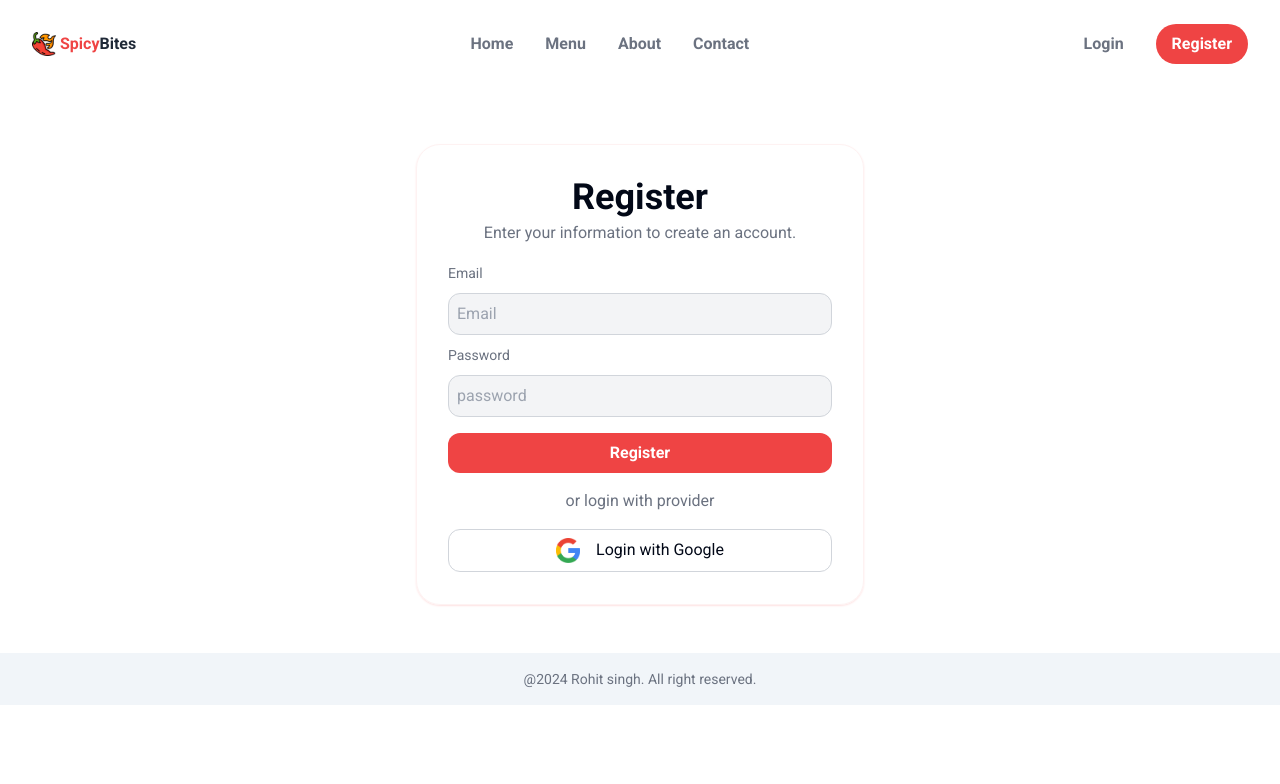
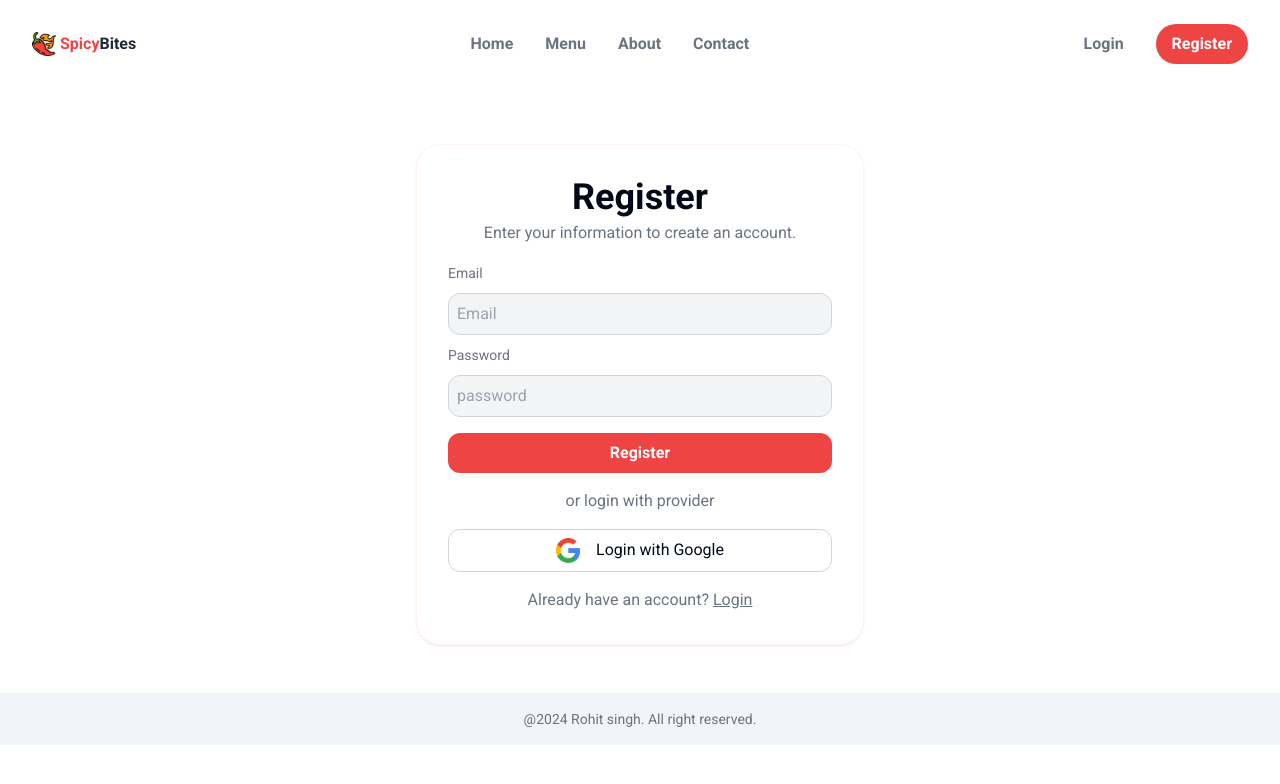
Before and after one commit to rohitsingh93300/spicybites, a Next.js app: page /register in a window 1280 px wide. Shown: the top 784 px of the page. Built offline with nearby package versions, Linux system fonts and the light colour scheme.

Commit message:
register and fix bug

```diff
--- a/src/app/register/page.jsx
+++ b/src/app/register/page.jsx
@@ -40,6 +40,7 @@ function RegisterPage() {
             Login with Google
         </button>
        </form>
+       <p className='mt-4 text-gray-500 text-center'>Already have an account?{" "}<span className='underline'>Login</span></p>
       </div>
     </section>
   )
```
